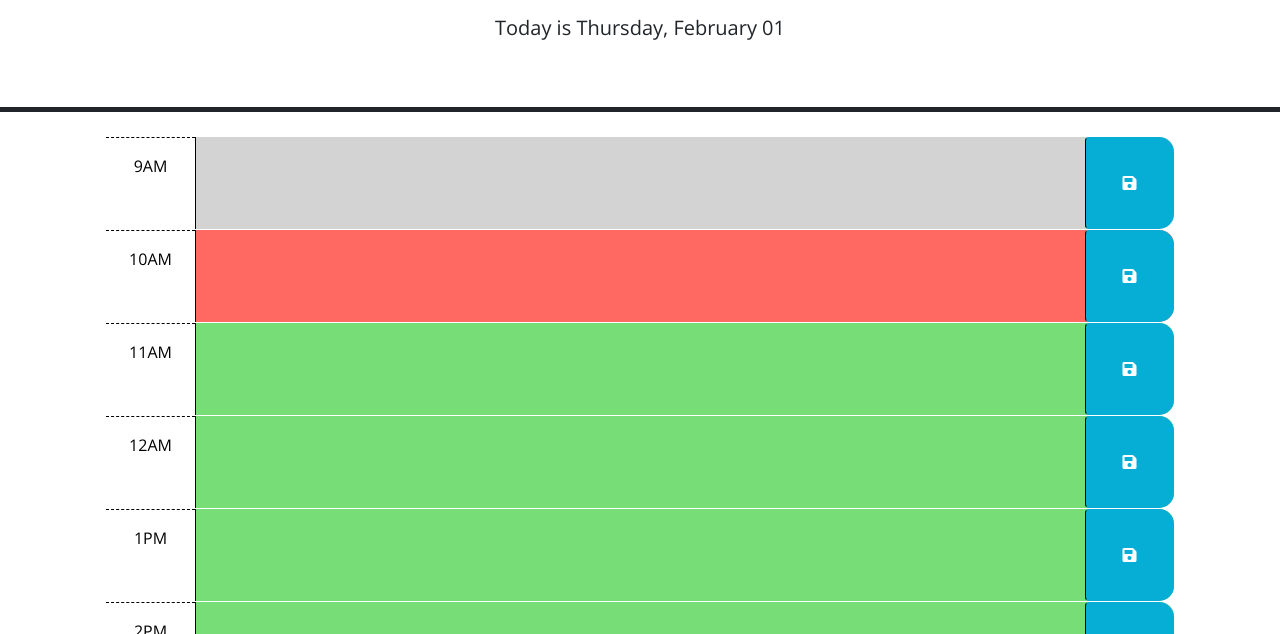
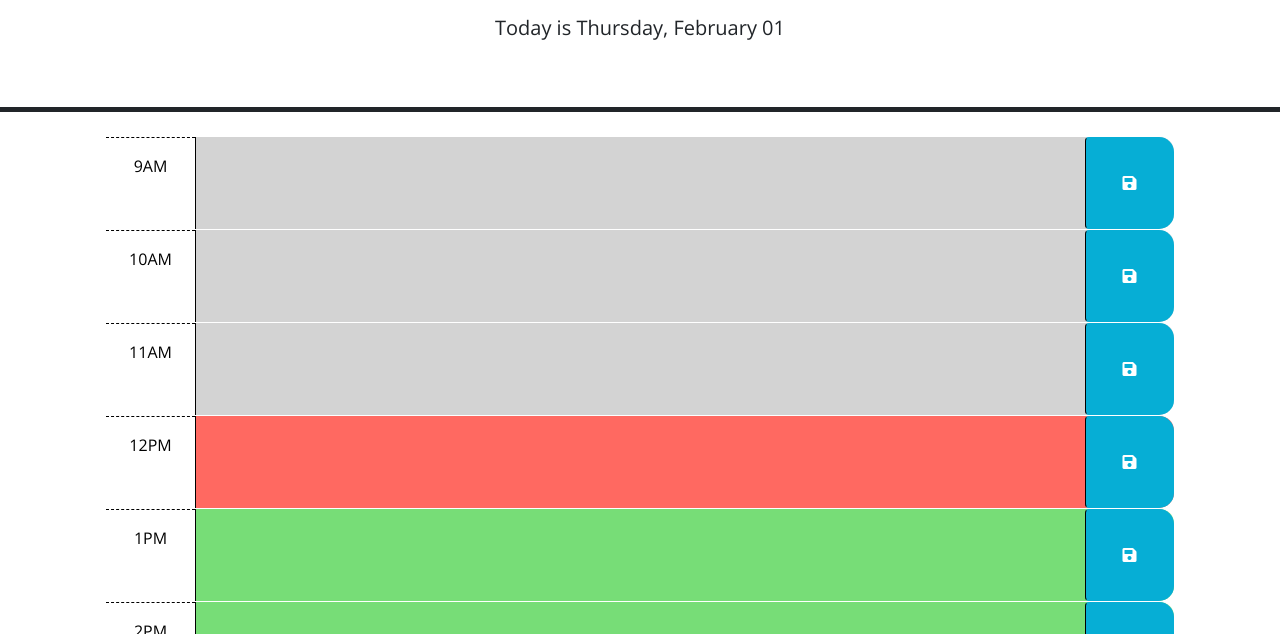
Before and after one commit to Rashuneagle/5th-Challenge, a plain HTML site: page Develop/index.html in a window 1280 px wide. Shown: the part 166-800 px from the top of the page. Drawn offline with nearby package versions, Linux system fonts and the light colour scheme.

Commit message:
I mostly finished the color change based on the time,but couldn't verify

```diff
--- a/Develop/index.html
+++ b/Develop/index.html
@@ -67,7 +67,7 @@
       </div>
 
       <div id="hour-12" class="row time-block future">
-        <div class="col-2 col-md-1 hour text-center py-3">12AM</div>
+        <div class="col-2 col-md-1 hour text-center py-3">12PM</div>
         <textarea class="col-8 col-md-10 description" rows="3"> </textarea>
         <button class="btn saveBtn col-2 col-md-1" aria-label="save">
           <i class="fas fa-save" aria-hidden="true"></i>
--- a/Develop/script.js
+++ b/Develop/script.js
@@ -36,15 +36,24 @@ $(function () {
     // attribute of each time-block be used to conditionally add or remove the
     // past, present, and future classes? How can Day.js be used to get the
     // current hour in 24-hour time?
-    $('.present').each(function(){
-      currentTimeRed = today.hour();//assigned a variable to the current hour of the day
+    $('.time-block').each(function(index, element){
 
-      console.log(currentTimeRed);
+      currentTime = today.format('h');//assigned a variable to the current hour of the day
 
-    });
+      if (index < currentTime) {
+        $(element).addClass('past').removeClass('present future');
+      } else if (index == currentTime) {
+        $(element).addClass('present').removeClass('past future');
+      } else {
+        $(element).addClass('future').removeClass('past present');
+      }
 
-
-
+      console.log(currentTime + " is the current hour");
+      console.log(element);
+      console.log(index);
+      console.log(index < currentTime);
+      console.log(index == currentTime);
+  });
 
     //
     // TODO: Add code to get any user input that was saved in localStorage and set
```
